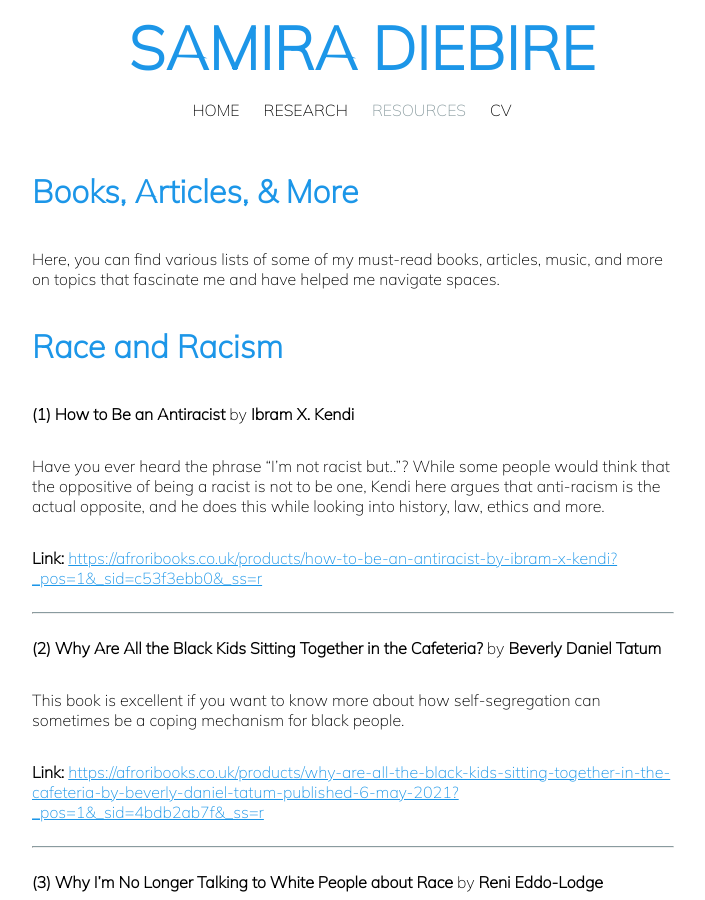
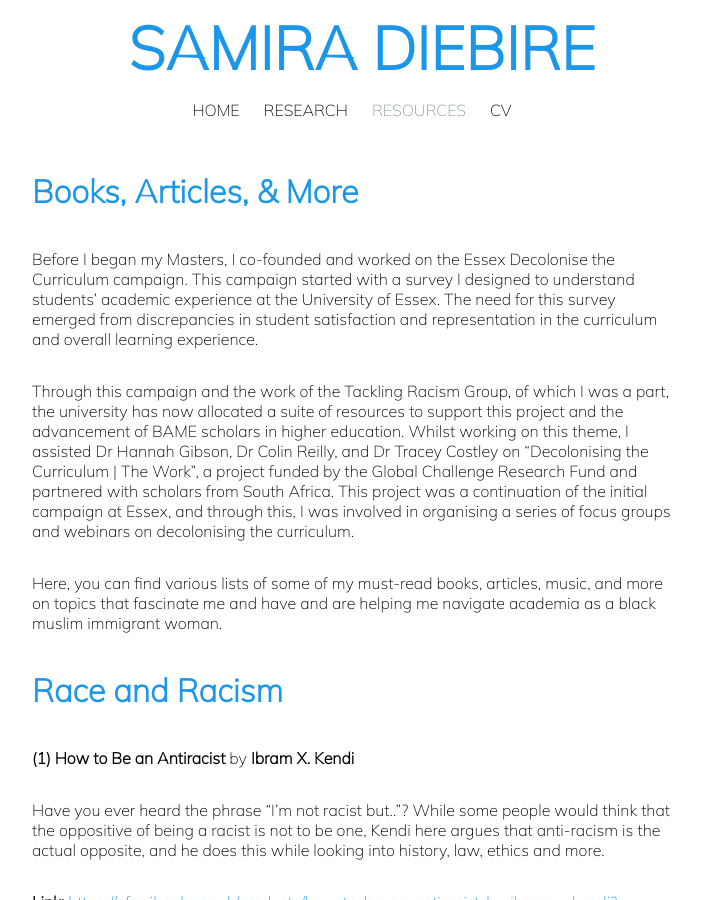
Before and after one commit to samiradiebire/samiradiebire.github.io, a Jekyll site: the page built from resources.md, in a window 1280 px wide and 900 px high. Shown: the whole window, without its empty margins (288-993 px from the left). Built offline with Jekyll 4.4.1, drawn with Linux system fonts in a browser that asks for light colours.

Commit message:
updated cv

```diff
--- a/resources.md
+++ b/resources.md
@@ -5,7 +5,11 @@ title: Resources
 
 # Books, Articles, & More
 
-Here, you can find various lists of some of my must-read books, articles, music, and more on topics that fascinate me and have helped me navigate spaces.
+Before I began my Masters, I co-founded and worked on the Essex Decolonise the Curriculum campaign. This campaign started with a survey I designed to understand students' academic experience at the University of Essex. The need for this survey emerged from discrepancies in student satisfaction and representation in the curriculum and overall learning experience.
+
+Through this campaign and the work of the Tackling Racism Group, of which I was a part, the university has now allocated a suite of resources to support this project and the advancement of BAME scholars in higher education. Whilst working on this theme, I assisted Dr Hannah Gibson, Dr Colin Reilly, and Dr Tracey Costley on "Decolonising the Curriculum \| The Work", a project funded by the Global Challenge Research Fund and partnered with scholars from South Africa. This project was a continuation of the initial campaign at Essex, and through this, I was involved in organising a series of focus groups and webinars on decolonising the curriculum.
+
+Here, you can find various lists of some of my must-read books, articles, music, and more on topics that fascinate me and have and are helping me navigate academia as a black muslim immigrant woman.
 
 # Race and Racism
 
```
Also changed, not shown: 1 other file.
